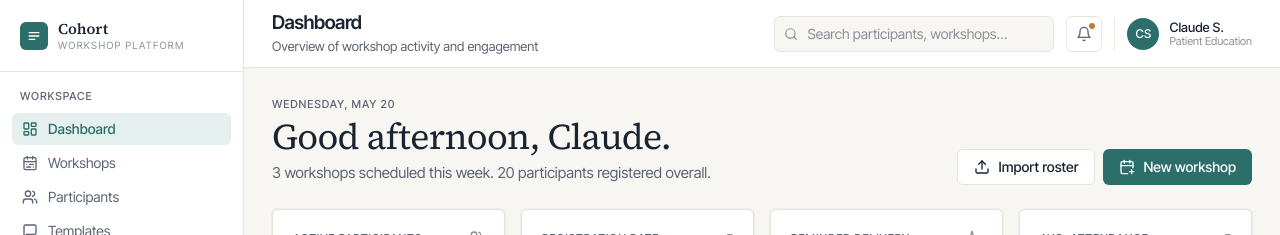
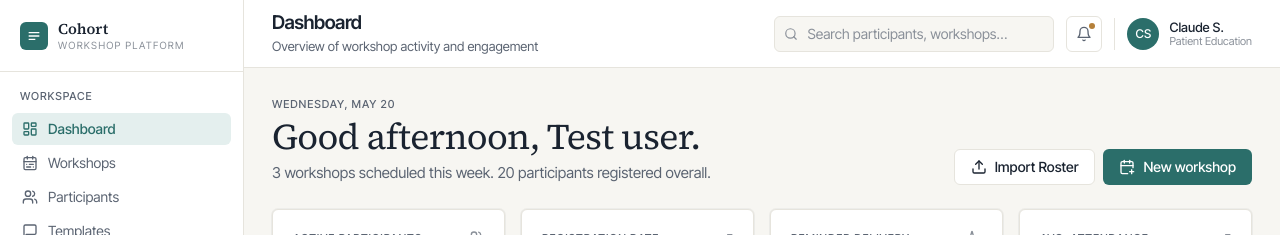
Before and after one commit to vkeerthik/cohortworkshop, a Next.js app: page /dashboard in a window 1280 px wide. Shown: the top 235 px of the page. Built offline with nearby package versions, Linux system fonts and the light colour scheme.

Commit message:
Update page.tsx

```diff
--- a/app/dashboard/page.tsx
+++ b/app/dashboard/page.tsx
@@ -32,14 +32,14 @@ export default function DashboardPage() {
         <div className="flex items-end justify-between">
           <div>
             <p className="label">{new Date().toLocaleDateString("en-CA", { weekday: "long", month: "long", day: "numeric" })}</p>
-            <h2 className="font-serif text-display text-ink mt-1">Good afternoon, Claude.</h2>
+            <h2 className="font-serif text-display text-ink mt-1">Good afternoon, Test user.</h2>
             <p className="text-ink-muted text-[15px] mt-1.5">
               {upcoming.length} workshops scheduled this week. {totalRegistered} participants registered overall.
             </p>
           </div>
           <div className="flex gap-2">
             <Button variant="secondary" asChild>
-              <Link href="/participants/import"><Upload className="h-4 w-4" /> Import roster</Link>
+              <Link href="/participants/import"><Upload className="h-4 w-4" /> Import Roster</Link>
             </Button>
             <Button asChild>
               <Link href="/workshops/new"><CalendarPlus className="h-4 w-4" /> New workshop</Link>
```
